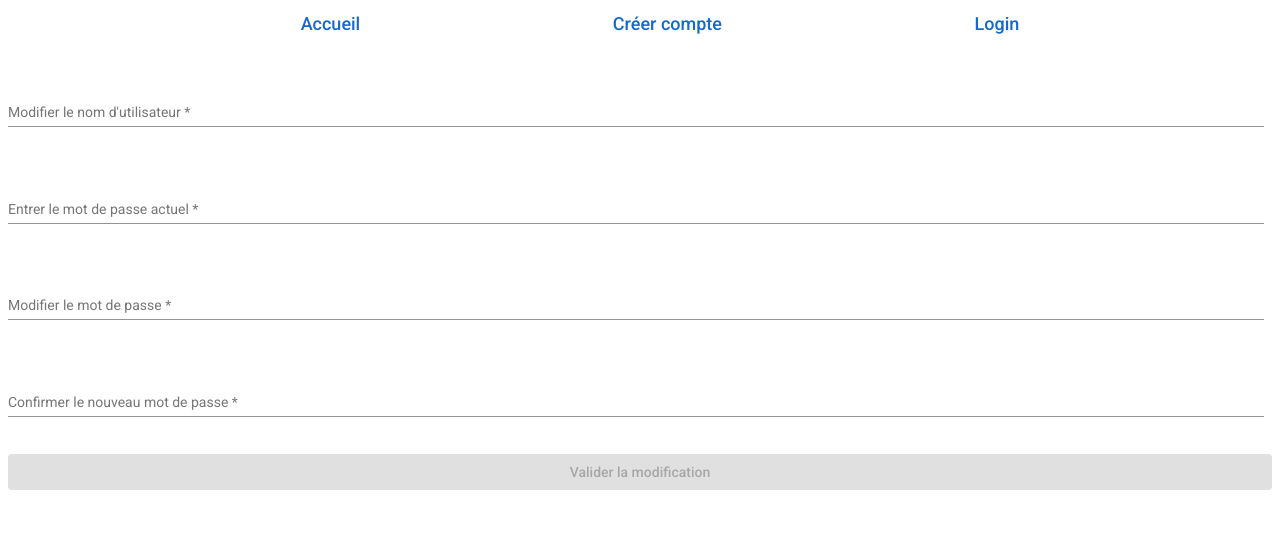
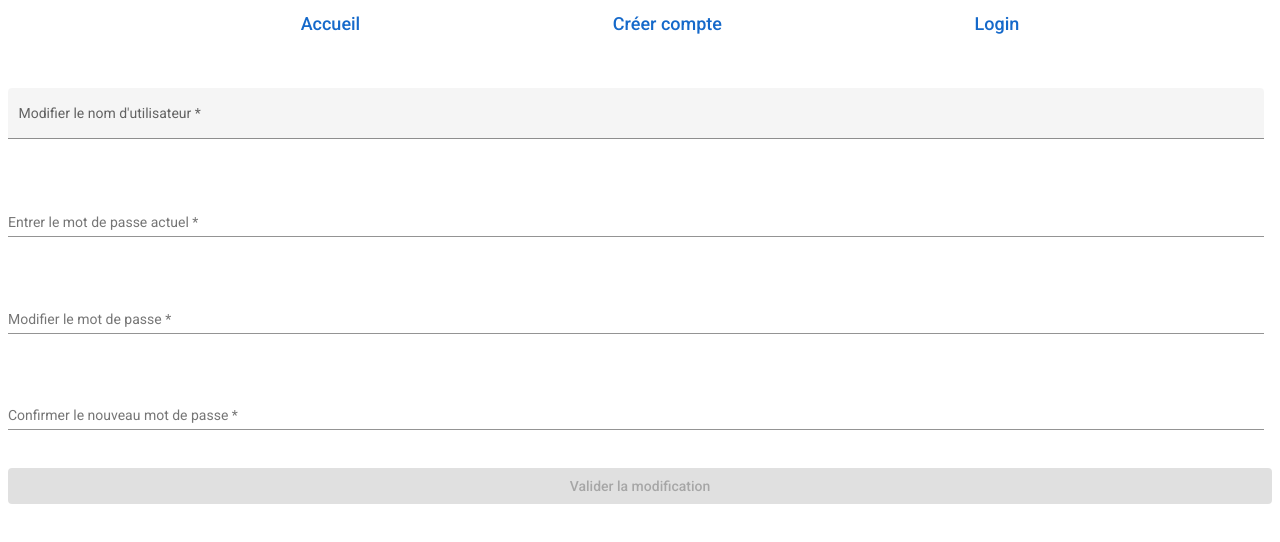
Before and after one commit to krakenoide/projetAngular, an Angular app: page /modif in a window 1280 px wide. Shown: the top 542 px of the page. Built offline with nearby package versions, Linux system fonts and the light colour scheme.

Commit message:
added name placeholder in modifyUser interface

```diff
--- a/src/app/components/page-modif/page-modif.component.html
+++ b/src/app/components/page-modif/page-modif.component.html
@@ -1,9 +1,9 @@
 
     <form [formGroup]="formModif" (ngSubmit)="onSubmit()">
 
-        <mat-form-field class="example-full-width inputsmall">
+        <mat-form-field class="example-full-width inputsmall" appearance= "fill">
             <mat-label>Modifier le nom d'utilisateur</mat-label>
-            <input matInput formControlName="nusername">
+            <input matInput formControlName="nusername" placeholder={{user.username}}>
           </mat-form-field>
 
           <mat-form-field class="example-full-width inputsmall">
```
